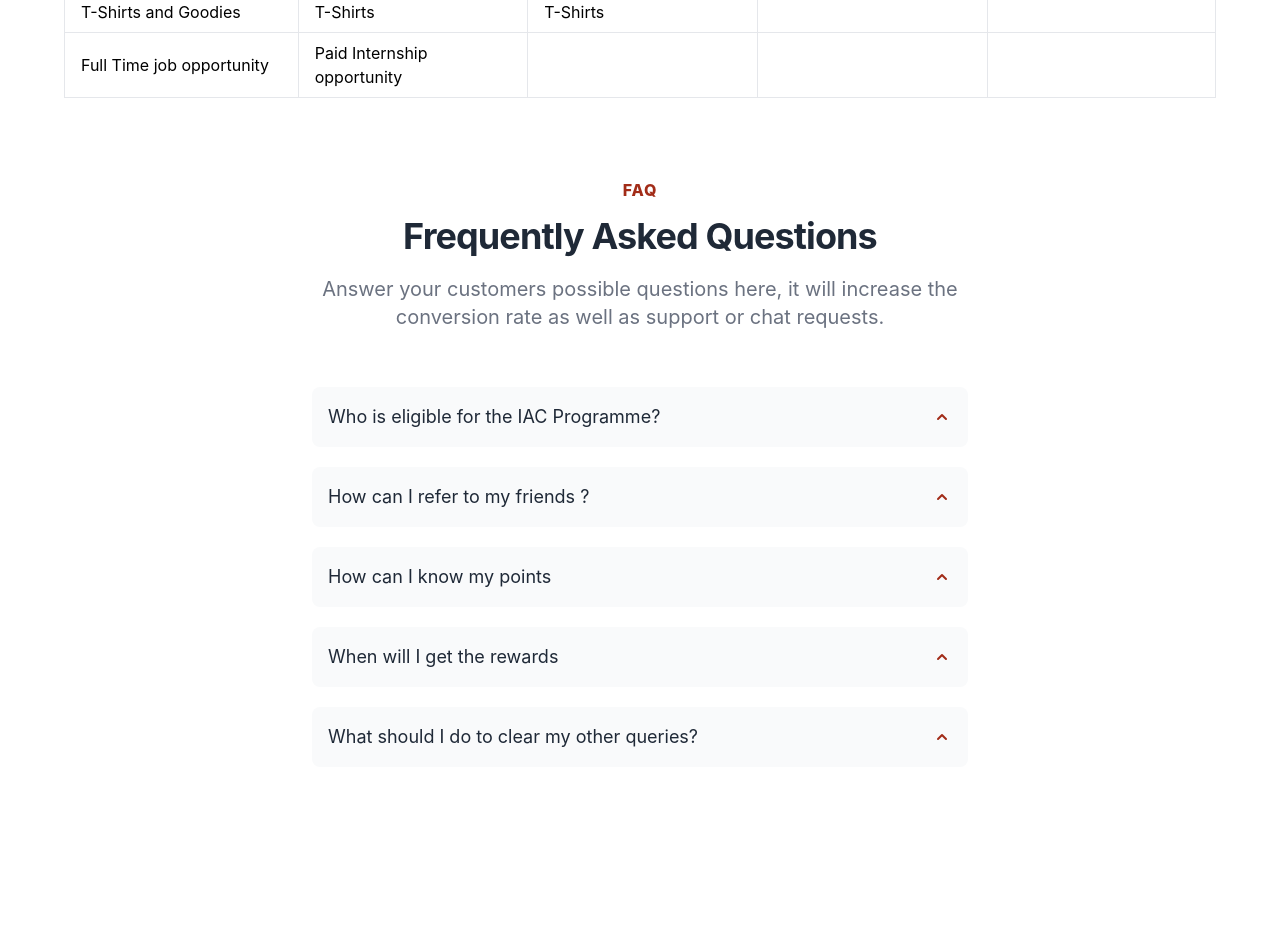
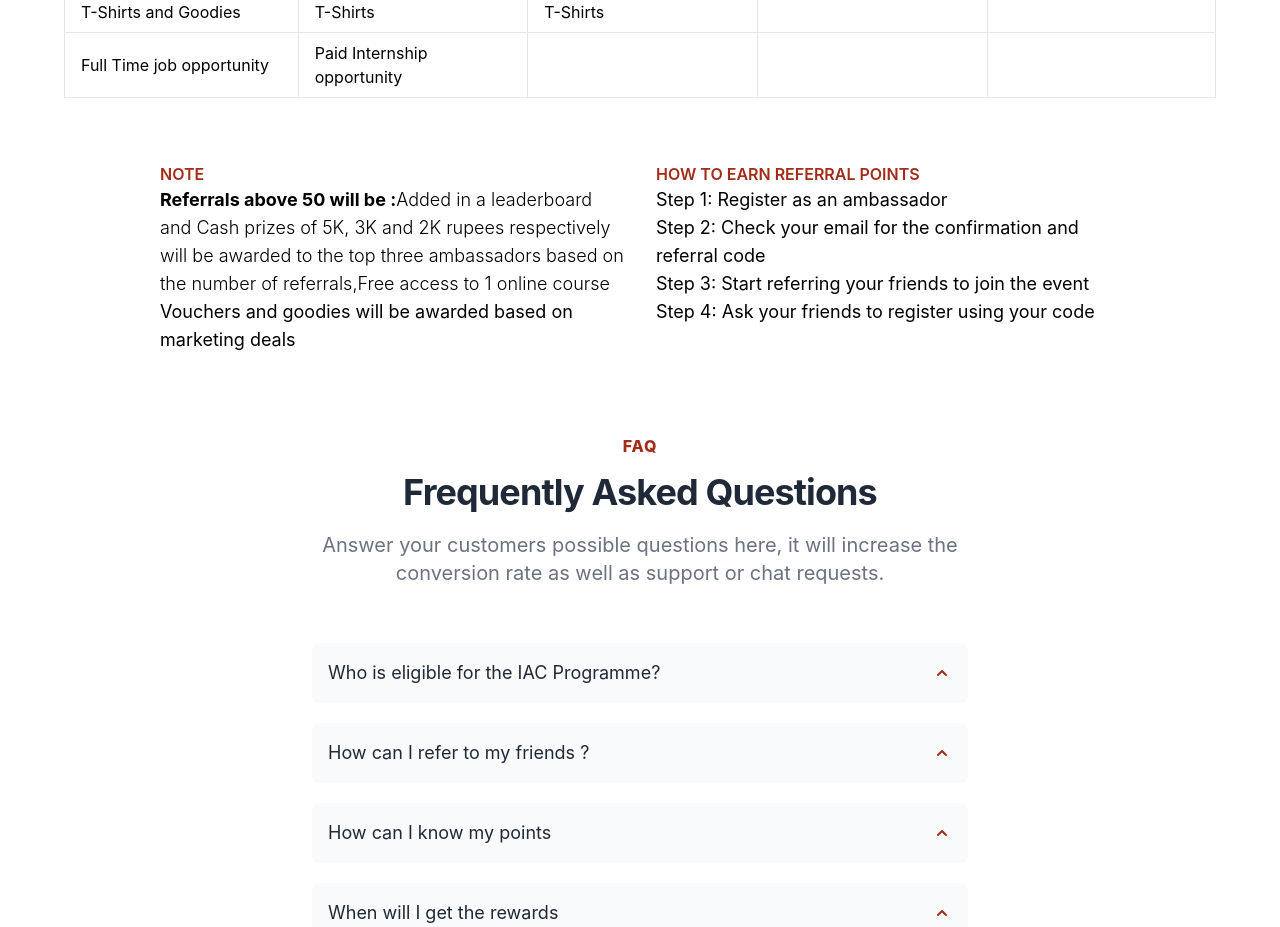
Before and after one commit to GayathriVihayas/campusAmbassador, a Next.js app: page / in a window 1280 px wide. Shown: the part 3080-4007 px from the top of the page. Before the commit the page ends 3875 px from the top, so only its background shows below. Built offline with nearby package versions, Linux system fonts and the light colour scheme.

Commit message:
resp note added

```diff
--- a/components/note.js
+++ b/components/note.js
@@ -3,9 +3,10 @@ import React from 'react';
 export default function note() {
   return (
     <container className="flex flex-wrap amb-note-main-container">
-      <div className="note-amb">
+      <div class="container mx-auto p-4 flex flex-col md:flex-row">
+        <div class="w-full md:w-1/2 p-4">
           <h6 className="note-heading">Note</h6>
-        <p className="note-para-refferels">
+          <p className="note-para-refferels text-lg">
             Referrals above 50 will be :
             <span className="note-para-refferels-span">
               Added in a leaderboard and Cash prizes of 5K, 3K and 2K rupees
@@ -13,19 +14,24 @@ export default function note() {
               the number of referrals,Free access to 1 online course
             </span>
           </p>
-        <p>
-          {' '}
-          <span className="note-para-refferels-span">
-            Vouchers and goodies will be awarded based on marketing deals{' '}
-          </span>
+
+          <p class="text-lg">
+            Vouchers and goodies will be awarded based on marketing deals
           </p>
         </div>
-      <div className="amb-refferel-point">
+        <div class="w-full md:w-1/2 p-4">
           <h3 className="note-heading"> How to earn referral points</h3>
-        <p>Step 1: Register as an ambassador</p>
-        <p>Step 2: Check your email for the confirmation and referral code</p>
-        <p>Step 3: Start referring your friends to join the event</p>
-        <p>Step 4: Ask your friends to register using your code</p>
+          <p className="text-lg">Step 1: Register as an ambassador</p>
+          <p className="text-lg">
+            Step 2: Check your email for the confirmation and referral code
+          </p>
+          <p className="text-lg">
+            Step 3: Start referring your friends to join the event
+          </p>
+          <p className="text-lg">
+            Step 4: Ask your friends to register using your code
+          </p>
+        </div>
       </div>
     </container>
   );
--- a/pages/index.js
+++ b/pages/index.js
@@ -32,7 +32,7 @@ export default function Home() {
         pretitle="Incentives"
         title="Learn how to fullfil your needs"
       ></SectionTitle>
-      <Table />{' '}
+      <Table /> <Note />
       <SectionTitle pretitle="FAQ" title="Frequently Asked Questions">
         Answer your customers possible questions here, it will increase the
         conversion rate as well as support or chat requests.
```
Lines whose indentation alone changed are shown as unchanged.
